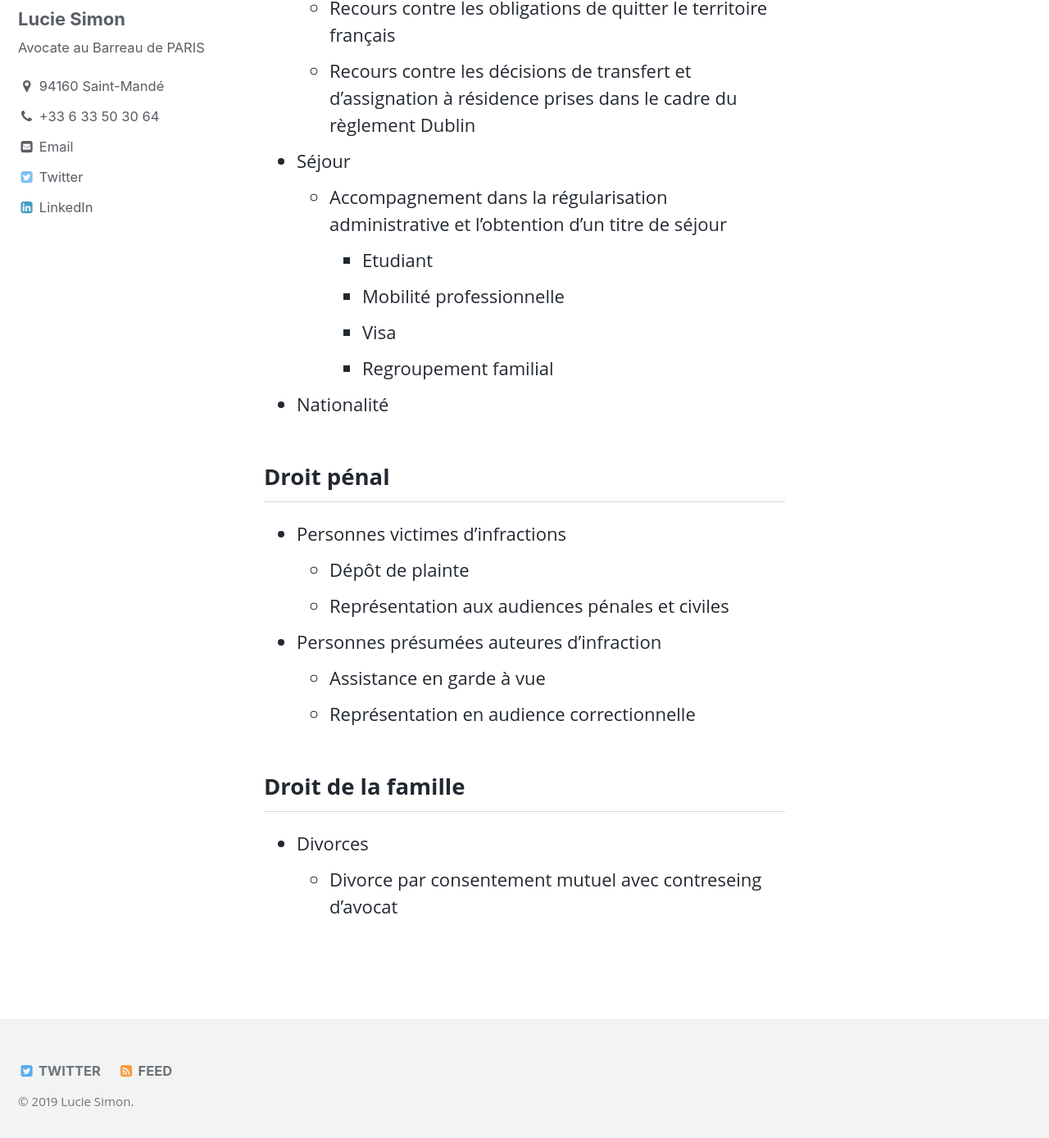
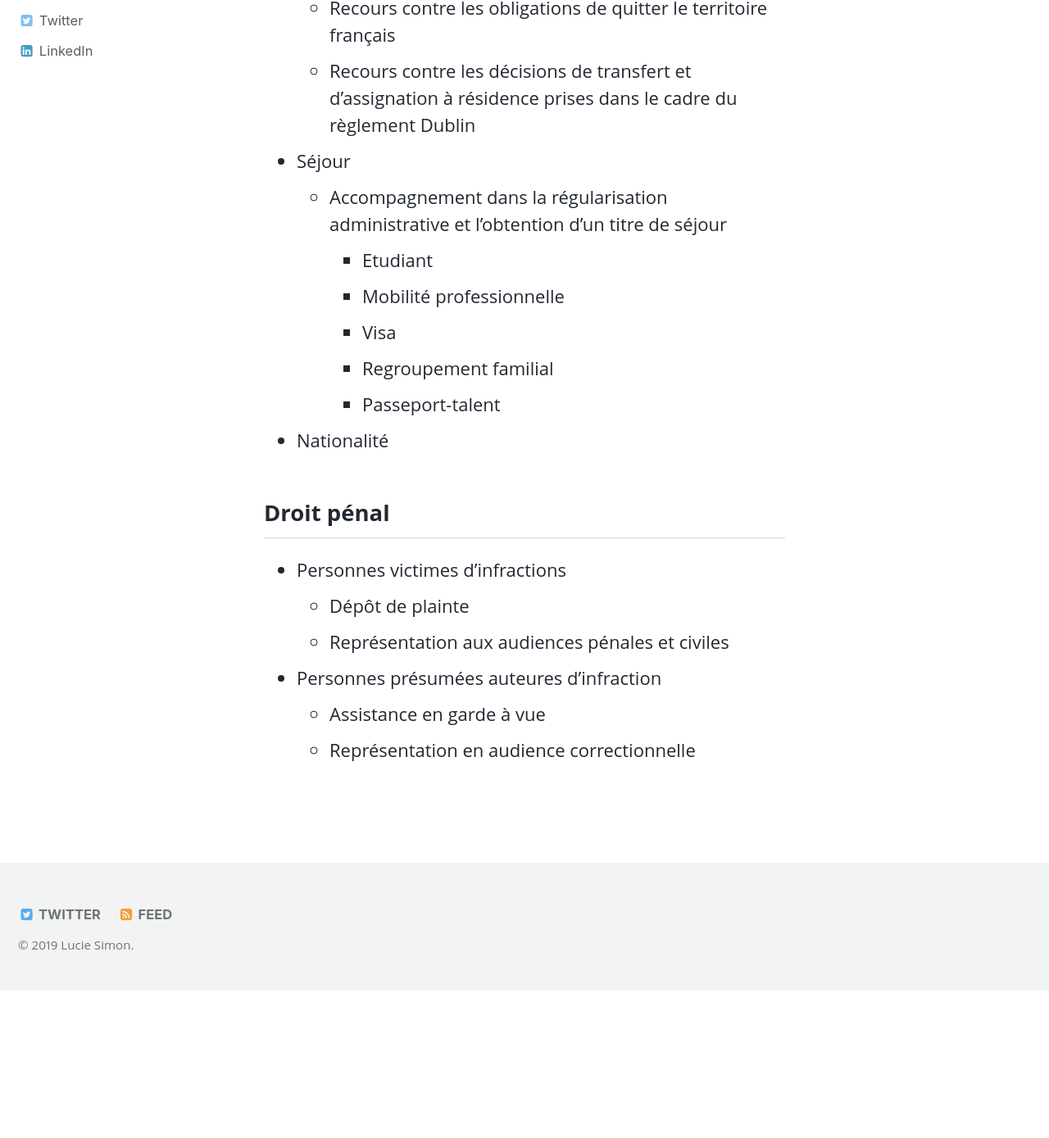
Before and after one commit to luciesimonavocate/luciesimonavocate.github.io, a Jekyll site: the page built from _pages/domaines.md, in a window 1280 px wide and 1400 px high, scrolled down 504 px. Shown: the top 1389 px of the window at 82% size. Built offline with Jekyll 4.4.1, drawn with Linux system fonts in a browser that asks for light colours; after the commit the page ends 1713 px from its top, so only the background shows below that.

Commit message:
Update domaines.md

```diff
--- a/_pages/domaines.md
+++ b/_pages/domaines.md
@@ -10,15 +10,19 @@ permalink: /domaines/
 - Asile
     - Conseil
     - Recours contre la décision de l’OFPRA devant la CNDA
+
 - Eloignement
     - Recours contre les obligations de quitter le territoire français
     - Recours contre les décisions de transfert et d’assignation à résidence prises dans le cadre du règlement Dublin
+
 - Séjour
     - Accompagnement dans la régularisation administrative et l’obtention d’un titre de séjour
         - Etudiant
         - Mobilité professionnelle
         - Visa
         - Regroupement familial
+        - Passeport-talent
+
 - Nationalité
 
 ## Droit pénal
@@ -29,9 +33,3 @@ permalink: /domaines/
 - Personnes présumées auteures d’infraction
     - Assistance en garde à vue
     - Représentation en audience correctionnelle
-
-
-## Droit de la famille
-
-- Divorces
-    - Divorce par consentement mutuel avec contreseing d’avocat
```
